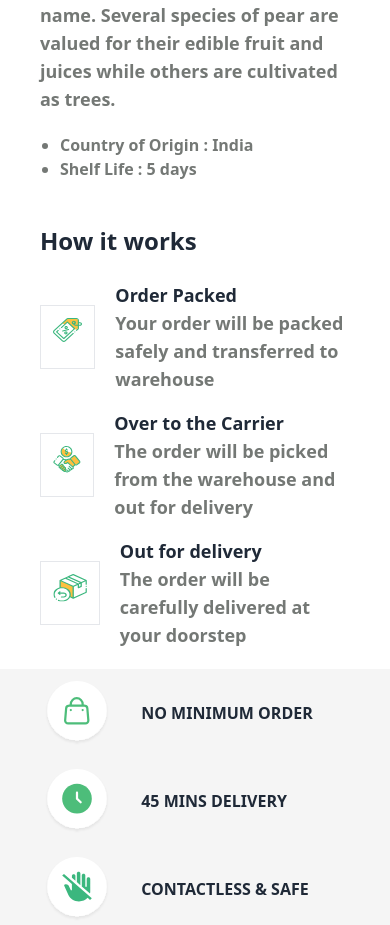
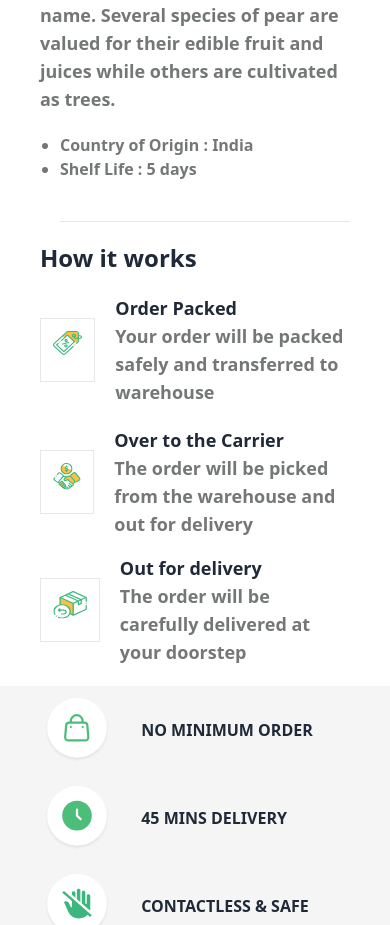
Before and after one commit to poonam-kumawat/zest-frontend, a React (Create React App) app: page /details in a window 390 px wide. Shown: the part 820-1745 px from the top of the page. Built offline with nearby package versions, Linux system fonts and the light colour scheme; no server answers.

Commit message:
added cursor pointer in header and some fixes

```diff
--- a/src/Components/Header/Header.tsx
+++ b/src/Components/Header/Header.tsx
@@ -53,26 +53,26 @@ const Header = () => {
             placeholder="Search Vegetables and Fruits"
           ></input>
           <img
-            className="mx-4 my-1 absolute right-0 top-0 mt-2"
+            className="mx-4 my-1 absolute right-0 top-0 mt-2 cursor-pointer"
             src="/assets/icons/search-icon.svg"
             alt="search"
             width={20}
             height={20}
           />
         </div>
-        <div className="hidden lg:flex ">
+        <div className="hidden lg:flex">
           <img
-            className="mx-10 my-1"
+            className="mx-10 my-1 cursor-pointer"
             src="/assets/icons/cart-icon.svg"
             alt="cart"
             width={30}
             height={30}
           />
-          <button className="bg-[#4DBD7A] text-[#ffffff] font-medium text-lg rounded-lg py-1 px-8">
+          <button className="bg-[#4DBD7A] text-[#ffffff] font-medium text-lg rounded-lg py-1 px-8 cursor-pointer">
             Login
           </button>
         </div>
-        <div className="lg:hidden">
+        <div className="lg:hidden cursor-pointer">
           <img
             src="/assets/icons/menu-icon.svg"
             alt="menu"
@@ -89,7 +89,7 @@ const Header = () => {
         <div className="lg:hidden m-3 ">
           <nav className="p-2">
             <ul className="">
-              <li className="border-2 text-lg font-medium text-[#B8C6C3] p-2 rounded text-center m-2  md:hidden lg:hidden hover:text-[#4DBD7A]">
+              <li className="border-2 text-lg font-medium text-[#B8C6C3] p-2 rounded text-center m-2 md:hidden lg:hidden hover:text-[#4DBD7A]">
                 <div className="relative lg:flex md:flex">
                   <input
                     type="text"
@@ -97,7 +97,7 @@ const Header = () => {
                     placeholder="Search Vegetables and Fruits"
                   ></input>
                   <img
-                    className="mx-4 my-1 absolute right-0 top-0 mt-2"
+                    className="mx-4 my-1 absolute right-0 top-0 mt-2 cursor-pointer"
                     src="/assets/icons/search-icon.svg"
                     alt="search"
                     width={20}
@@ -106,7 +106,7 @@ const Header = () => {
                 </div>
               </li>
               <li
-                className="border-2 text-lg font-medium text-[#B8C6C3] hover:border-[#4DBD7A] hover:text-[#4DBD7A] p-2 rounded text-center m-2 md:hidden lg:hidden"
+                className="border-2 text-lg font-medium text-[#B8C6C3] hover:border-[#4DBD7A] hover:text-[#4DBD7A] p-2 rounded text-center m-2 md:hidden lg:hidden "
                 onClick={() => {
                   if (show) setShow(false);
                   setShowLocation(!showLocation);
@@ -150,7 +150,7 @@ const Header = () => {
                   placeholder="Search delivery location"
                 ></input>
                 <img
-                  className="mx-4 my-1 absolute right-0 top-0 mt-3"
+                  className="mx-4 my-1 absolute right-0 top-0 mt-3 cursor-pointer"
                   src="/assets/icons/search-icon.svg"
                   alt="search"
                   width={20}
--- a/src/pages/ProductDetailsPage.tsx
+++ b/src/pages/ProductDetailsPage.tsx
@@ -15,11 +15,11 @@ const ProductDetailsPage: React.FC = () => {
                 <div className="pb-1">(4 pieces)</div>
                 <div className="pb-1">MRP : ₹ 40</div>
                 <div className="pb-1">In Stock</div>
-                <div className="w-4/5 flex flex-row p-1.5 rounded bg-[#4DBD7A] mt-5">
+                <div className="w-4/5 flex flex-row p-1.5 rounded bg-[#4DBD7A] mt-5 cursor-pointer">
                   <p className="middle m-auto font-semibold text-white text-center">
                     Add
                   </p>
-                  <button className="w-6 h-6 flex items-center justify-center bg-[#268462] rounded my-auto">
+                  <button className="w-6 h-6 flex items-center justify-center bg-[#268462] rounded my-auto ">
                     <img src="/assets/icons/plus-icon.svg" alt="add" />
                   </button>
                 </div>
@@ -32,7 +32,7 @@ const ProductDetailsPage: React.FC = () => {
               Several species of pear are valued for their edible fruit and
               juices while others are cultivated as trees.
             </div>
-            <div className="text-[#747875] mt-5 ms-5">
+            <div className="text-[#747875] mt-5 ms-5 border-b md:border-none pb-10">
               <ul className="list-disc">
                 <li>Country of Origin : India</li>
                 <li>Shelf Life : 5 days</li>
@@ -46,12 +46,11 @@ const ProductDetailsPage: React.FC = () => {
               <div className="text-3xl font-semibold text-[#1F2937]">
                 Fresh Pear - Indian: 4 Pieces
               </div>
-              <div className=" text-[#656565] mt-5 font-semibold border-b pb-5 text-lg">
+              <div className=" text-[#656565] mt-5 font-semibold border-b pb-10 text-lg">
                 <div className="pb-1">(4 pieces)</div>
                 <div className="pb-1">MRP : ₹ 40</div>
                 <div className="pb-1">In Stock</div>
-                {/* Add button */}
-                <div className="w-1/2 flex flex-row p-1.5 rounded bg-[#4DBD7A] w-38 mt-5">
+                <div className="w-1/2 flex flex-row p-1.5 rounded bg-[#4DBD7A] w-38 mt-5 cursor-pointer">
                   <p className="middle m-auto font-semibold text-white text-center">
                     Add
                   </p>
@@ -66,10 +65,10 @@ const ProductDetailsPage: React.FC = () => {
                 </div>
               </div>
             </div>
-            <div className="py-6 md:py-10 text-2xl font-semibold text-[#1F2937]">
+            <div className="pt-0 pb-5  md:py-10 text-2xl font-semibold text-[#1F2937]">
               How it works
             </div>
-            <div className="flex pb-4">
+            <div className="flex pb-5">
               <div className="border p-3 md:px-4 md:py-5 lg:p-5 h-16 w-24 md:h-18 md:w-18 lg:h-20 lg:w-18 me-5 my-auto">
                 <img src="/assets/icons/order-packed.svg" alt="order_packed" />
               </div>
```
